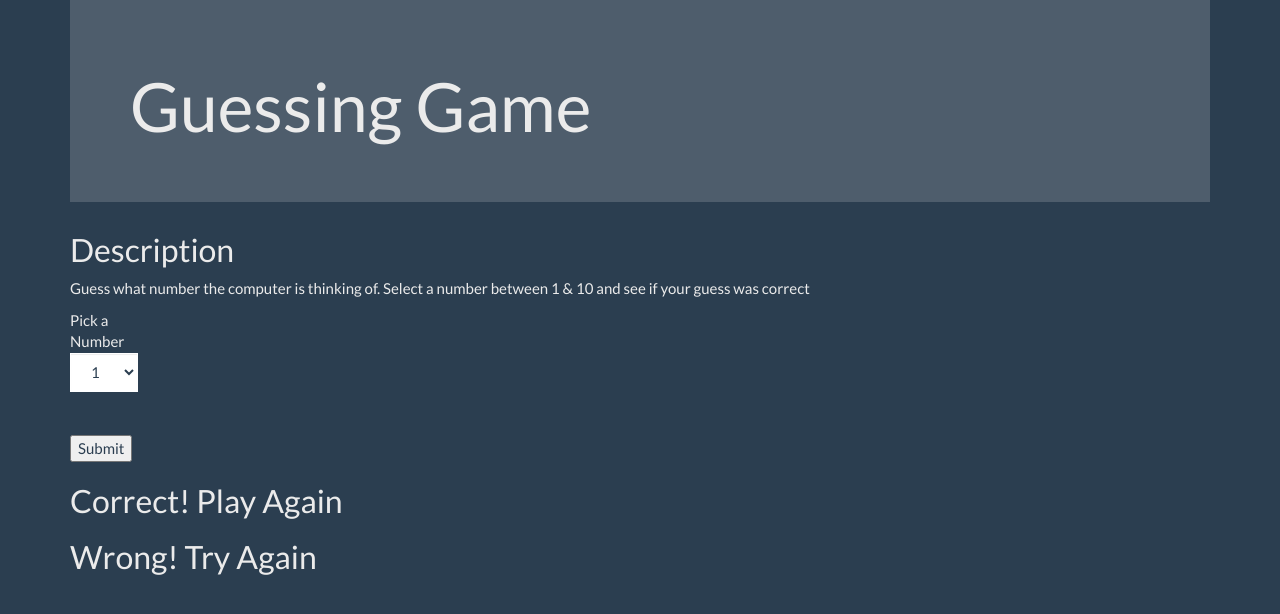
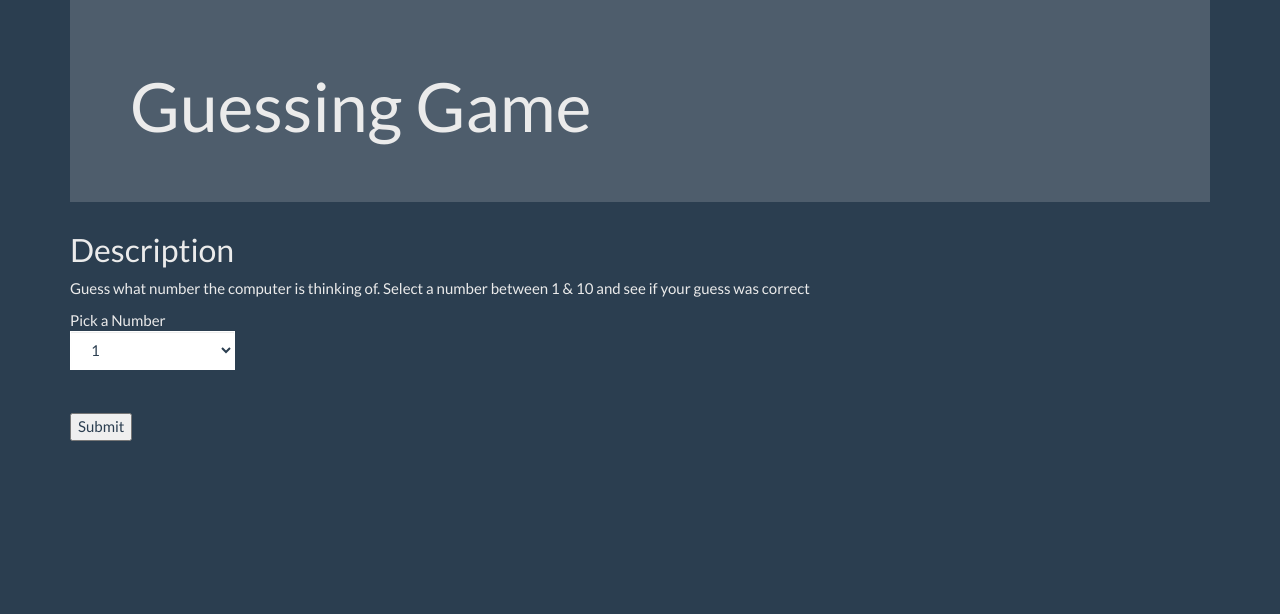
Before and after one commit to LanceTakiguchi/Guessing_Game, a plain HTML site: page index.html in a window 1280 px wide. Drawn offline with nearby package versions, Linux system fonts and the light colour scheme.

Commit message:
Hide Game End messages

```diff
--- a/index.html
+++ b/index.html
@@ -22,7 +22,7 @@
             <p> Guess what number the computer is thinking of. Select a number between 1 & 10 and see if your guess was correct </p>
         </div>
         <div class="row">
-            <form class="col-md-2 col-sm-3 col-xs-6 col-lg-1">
+            <form class="col-md-2 col-sm-3 col-xs-6 col-lg-2">
                 <lable class="form-group"> Pick a Number </lable>
                 <select class="form-control " name="guess">
                     <option value="1"> 1 </option>
@@ -41,11 +41,12 @@
             </form>
         </div>
         <div>
-            <h2> Correct! Play Again</h2>
-            <h2> Wrong! Try Again </h2>
+            <h2 class="hidden"> Correct! Play Again</h2>
+            <h2 class="hidden"> Wrong! Try Again </h2>
             <footer>
                 <!-- Contact Info -->
             </footer>
-            <div>
-            </body>
-            </html>
+        </div>
+    </div>
+</body>
+</html>
```
